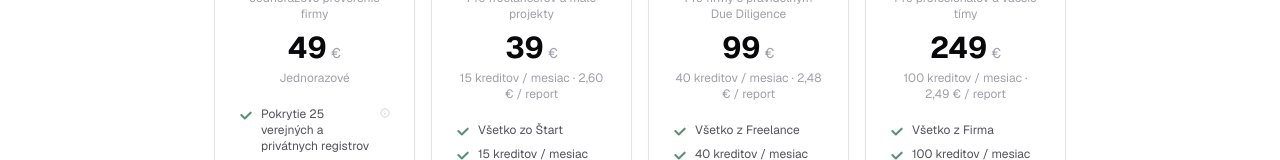
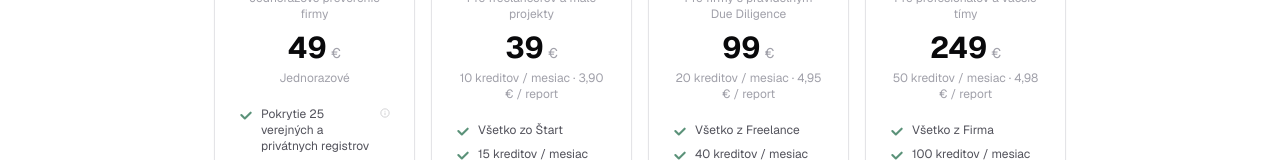
Before and after one commit to dusan02/scripta, a Next.js app in the folder frontend/: page /pricing in a window 1280 px wide. Shown: the part 506-666 px from the top of the page. Built offline with nearby package versions, Linux system fonts and the light colour scheme; no server answers.

Commit message:
fix: update plan credits — Freelance 10, Firma 20, Korporat 50 reports

```diff
--- a/frontend/src/app/api/stripe/checkout/route.ts
+++ b/frontend/src/app/api/stripe/checkout/route.ts
@@ -14,9 +14,9 @@ function getStripe(): Stripe {
 
 const PRICE_MAP: Record<string, { priceId: string; mode: "payment" | "subscription"; credits: number; planName: string }> = {
   start:     { priceId: process.env.STRIPE_PRICE_START     || "", mode: "payment",      credits: 5,   planName: "start" },
-  freelance: { priceId: process.env.STRIPE_PRICE_FREELANCE || "", mode: "subscription", credits: 15,  planName: "freelance" },
-  firma:     { priceId: process.env.STRIPE_PRICE_FIRMA     || "", mode: "subscription", credits: 40,  planName: "firma" },
-  korporat:  { priceId: process.env.STRIPE_PRICE_KORPORAT  || "", mode: "subscription", credits: 100, planName: "korporat" },
+  freelance: { priceId: process.env.STRIPE_PRICE_FREELANCE || "", mode: "subscription", credits: 10,  planName: "freelance" },
+  firma:     { priceId: process.env.STRIPE_PRICE_FIRMA     || "", mode: "subscription", credits: 20,  planName: "firma" },
+  korporat:  { priceId: process.env.STRIPE_PRICE_KORPORAT  || "", mode: "subscription", credits: 50,  planName: "korporat" },
   addon5:    { priceId: process.env.STRIPE_PRICE_ADDON5    || "", mode: "payment",      credits: 5,   planName: "addon" },
 };
 
--- a/frontend/src/app/page.tsx
+++ b/frontend/src/app/page.tsx
@@ -54,9 +54,9 @@ export default function LandingPage() {
     {
       name: "Freelance",
       subtitle: "Pre účtovníkov a malé firmy",
-      credits: "15 reportov / mesiac",
+      credits: "10 reportov / mesiac",
       price: "39 € / mesiac",
-      perCredit: "2,60 € / report",
+      perCredit: "3,90 € / report",
       features: [
         "Všetko z balíka Štart",
         "História reportov a PDF archivácia",
@@ -68,9 +68,9 @@ export default function LandingPage() {
     {
       name: "Firma",
       subtitle: "Pre firmy s pravidelným Due Diligence",
-      credits: "40 reportov / mesiac",
+      credits: "20 reportov / mesiac",
       price: "99 € / mesiac",
-      perCredit: "2,48 € / report",
+      perCredit: "4,95 € / report",
       features: [
         "Všetko z balíka Freelance",
         "Vhodné pre obchodné a nákupné tímy",
@@ -82,9 +82,9 @@ export default function LandingPage() {
     {
       name: "Korporát",
       subtitle: "Pre profesionálov",
-      credits: "100 reportov / mesiac",
+      credits: "50 reportov / mesiac",
       price: "249 € / mesiac",
-      perCredit: "2,49 € / report",
+      perCredit: "4,98 € / report",
       features: [
         "Všetko z balíka Firma",
         "Osobný account manager s okamžitou dostupnosťou",
--- a/frontend/src/app/pricing/page.tsx
+++ b/frontend/src/app/pricing/page.tsx
@@ -80,9 +80,9 @@ const PACKAGES = [
     id: "freelance",
     nameKey: "pricing.freelance",
     subtitleKey: "pricing.freelanceSubtitle",
-    reports: 15,
+    reports: 10,
     price: "39",
-    pricePerReport: "2,60",
+    pricePerReport: "3,90",
     isSubscription: true,
     featureKeys: ["pricing.featAllFromStart", "pricing.feat15Kreditov", "pricing.featHistoria", "pricing.featPrioritneSpracovanie", "pricing.featPdfArchivacia", "pricing.featRollOver"],
     featureTooltipKeys: [null, null, null, null, null, null],
@@ -92,9 +92,9 @@ const PACKAGES = [
     id: "firma",
     nameKey: "pricing.firma",
     subtitleKey: "pricing.firmaSubtitle",
-    reports: 40,
+    reports: 20,
     price: "99",
-    pricePerReport: "2,48",
+    pricePerReport: "4,95",
     isSubscription: true,
     featureKeys: ["pricing.featAllFromFreelance", "pricing.feat40Kreditov", "pricing.featPrioritnaPodpora", "pricing.featRychlejsieSpracovanie", "pricing.featObchodneTimy", "pricing.featUctovneKancelarie", "pricing.featRollOver"],
     featureTooltipKeys: [null, null, null, null, null, null, null],
@@ -104,9 +104,9 @@ const PACKAGES = [
     id: "korporat",
     nameKey: "pricing.korporat",
     subtitleKey: "pricing.korporatSubtitle",
-    reports: 100,
+    reports: 50,
     price: "249",
-    pricePerReport: "2,49",
+    pricePerReport: "4,98",
     isSubscription: true,
     featureKeys: ["pricing.featAllFromFirma", "pricing.feat100Kreditov", "pricing.featPrioritnaPodpora", "pricing.featOsobnyAccount", "pricing.featNajnejsiaCena", "pricing.featBankyAdvokati", "pricing.featRollOver"],
     featureTooltipKeys: [null, null, null, null, null, null, null],
--- a/frontend/src/components/LandingJsonLd.tsx
+++ b/frontend/src/components/LandingJsonLd.tsx
@@ -20,19 +20,19 @@ const landingJsonLd = {
           "@type": "Offer",
           price: "39.00",
           priceCurrency: "EUR",
-          description: "Freelance — 15 reportov mesačne",
+          description: "Freelance — 10 reportov mesačne",
         },
         {
           "@type": "Offer",
           price: "99.00",
           priceCurrency: "EUR",
-          description: "Firma — 40 reportov mesačne",
+          description: "Firma — 20 reportov mesačne",
         },
         {
           "@type": "Offer",
           price: "249.00",
           priceCurrency: "EUR",
-          description: "Korporát — 100 reportov mesačne",
+          description: "Korporát — 50 reportov mesačne",
         },
       ],
       provider: {
@@ -57,7 +57,7 @@ const landingJsonLd = {
           name: "Koľko stojí Verifa.sk report?",
           acceptedAnswer: {
             "@type": "Answer",
-            text: "Ponúkame štyri plány: Štart (5 reportov za 49 € jednorazovo), Freelance (15 reportov za 39 €/mesiac), Firma (40 reportov za 99 €/mesiac) a Korporát (100 reportov za 249 €/mesiac). Pri registrácii dostanete 5 skúšobných kreditov zadarmo na 30 dní."
+            text: "Ponúkame štyri plány: Štart (5 reportov za 49 € jednorazovo), Freelance (10 reportov za 39 €/mesiac), Firma (20 reportov za 99 €/mesiac) a Korporát (50 reportov za 249 €/mesiac). Pri registrácii dostanete 5 skúšobných kreditov zadarmo na 30 dní."
           },
         },
         {
```
